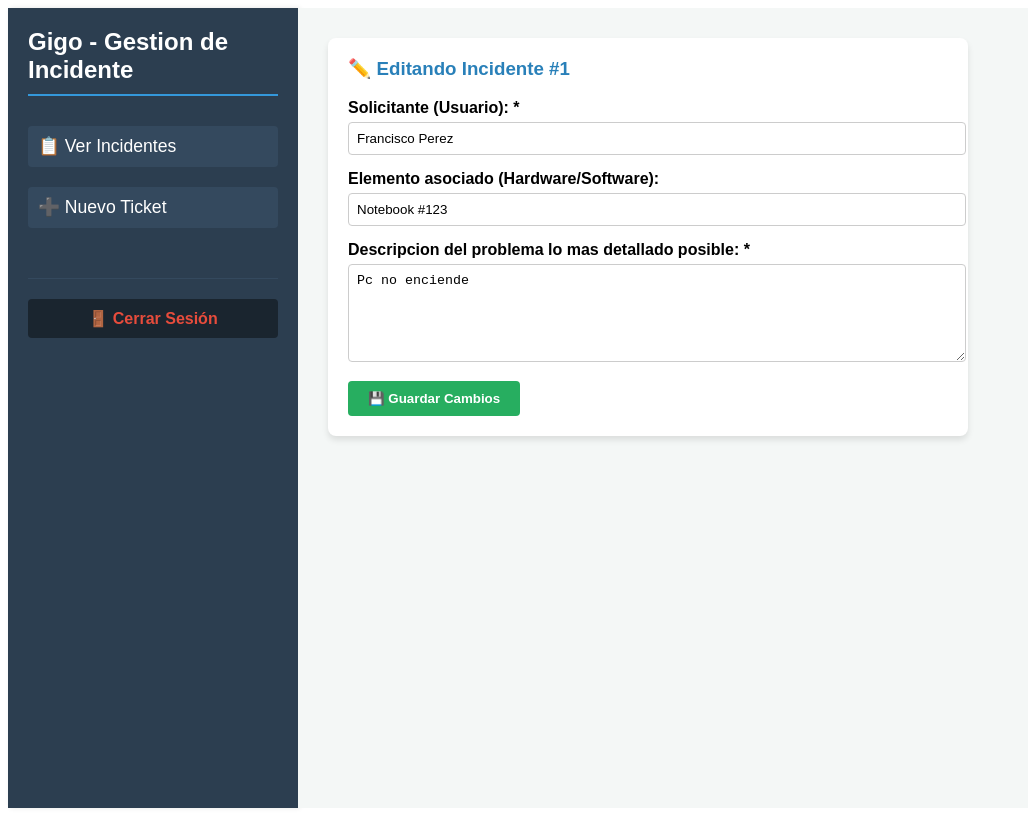
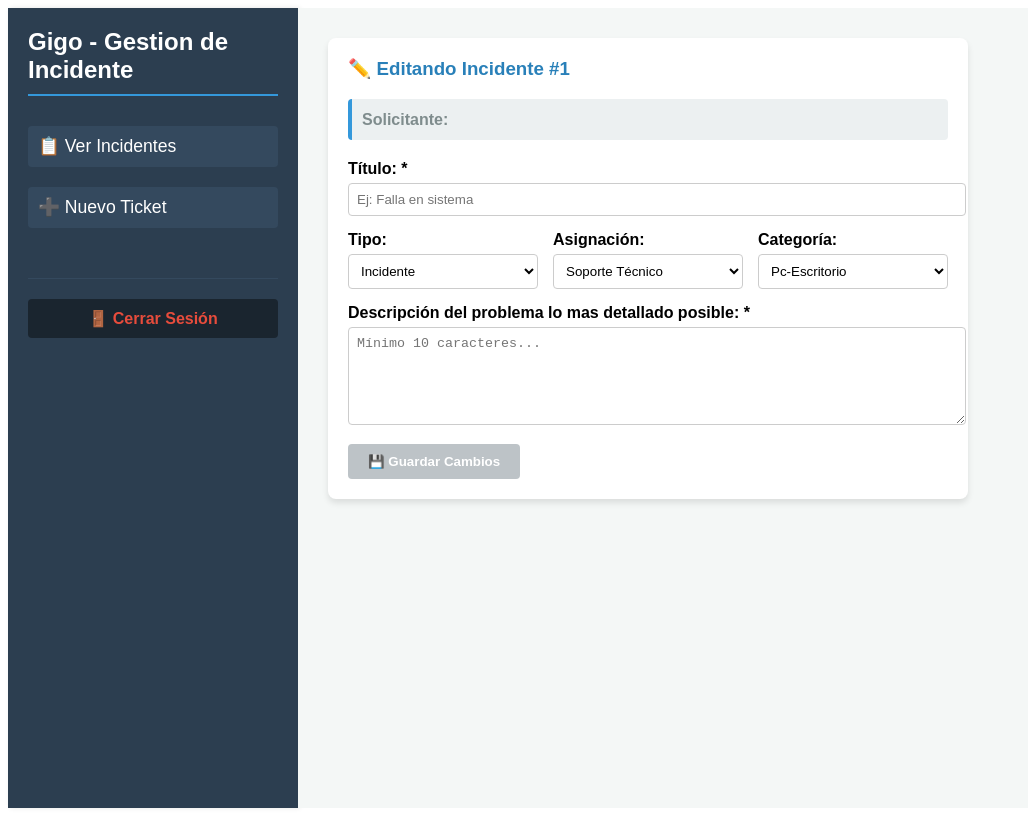
Before and after one commit to gabriel26293/gestion-tickets-gigo, an Angular app: page /editar/1 in a window 1280 px wide. Shown: the whole page, without its empty margins (0-1028 px from the left). Built offline with nearby package versions, Linux system fonts and the light colour scheme.

Commit message:
Implementamos roles, creamos usuarios con sus roles, cambiamos modalidad de apertura de ticket, creamos dos tipos de tickets

```diff
--- a/src/app/formulario/formulario.html
+++ b/src/app/formulario/formulario.html
@@ -7,21 +7,53 @@
     }
   </h3>
 
+  <div style="margin-bottom: 20px; background-color: #ecf0f1; padding: 10px; border-radius: 4px; border-left: 4px solid #3498db;">
+    <span style="font-weight: bold; color: #7f8c8d;">Solicitante:</span>
+    <span style="font-size: 1.1em; font-weight: bold; margin-left: 10px; color: #2c3e50;">{{ usuarioActual }}</span>
+  </div>
+
   <form [formGroup]="ticketFormulario" (ngSubmit)="guardarTicket()"><!--con forgroup le digo al form que tome ticketForm, que a su vez le di valor ngsubmit y que vaya a buscar nuestra funcion crearTicket-->
 
-	<!--mas adelante veremos si es necesario ingresar solicitante-->
-    <div style="margin-bottom: 15px;"> <!--vinculo formControlName con formGroup y le enchufo con el control "solicitante" repetimos en los demas-->
-      <label style="display: block; font-weight: bold; margin-bottom: 5px;">Solicitante (Usuario): *</label>
-      <input type="text" formControlName="solicitante" placeholder="Ej: Juan Pérez" style="width: 100%; padding: 8px; border: 1px solid #ccc; border-radius: 4px;">
+    <div style="margin-bottom: 15px;">
+      <label style="display: block; font-weight: bold; margin-bottom: 5px;">Título: *</label>
+      <input type="text" formControlName="titulo" placeholder="Ej: Falla en sistema" style="width: 100%; padding: 8px; border: 1px solid #ccc; border-radius: 4px;">
+    </div>
+
+    <div style="display: flex; gap: 15px; margin-bottom: 15px;">
+
+          <div style="flex: 1;">
+        <label style="display: block; font-weight: bold; margin-bottom: 5px;">Tipo:</label>
+        <select formControlName="tipo" style="width: 100%; padding: 8px; border: 1px solid #ccc; border-radius: 4px; background-color: white;">
+          <option value="Incidente">Incidente</option>
+          <option value="Solicitud">Solicitud</option>
+        </select>
+      </div>
+
+      <div style="flex: 1;">
+        <label style="display: block; font-weight: bold; margin-bottom: 5px;">Asignación:</label>
+        <select formControlName="asignacion" style="width: 100%; padding: 8px; border: 1px solid #ccc; border-radius: 4px; background-color: white;">
+          <option value="Soporte Tecnico">Soporte Técnico</option>
+          <option value="Aplicaciones">Aplicaciones</option>
+          <option value="Desarrollo">Desarrollo</option>
+        </select>
+      </div>
+
+      <div style="flex: 1;">
+        <label style="display: block; font-weight: bold; margin-bottom: 5px;">Categoría:</label>
+        <select formControlName="categoria" style="width: 100%; padding: 8px; border: 1px solid #ccc; border-radius: 4px; background-color: white;">
+          <option value="Notebook">Notebook</option>
+          <option value="Pc-Escritorio">Pc-Escritorio</option>
+          <option value="Impresora">Impresora</option>
+          <option value="MercadoTrader">MercadoTrader</option>
+          <option value="SysPLyFT">SysPLyFT</option>
+          <option value="SysCoreBancario">SysCoreBancario</option>
+        </select>
+      </div>
+
     </div>
 
     <div style="margin-bottom: 15px;">
-        <label style="display: block; font-weight: bold; margin-bottom: 5px;">Elemento asociado (Hardware/Software):</label>
-        <input type="text" formControlName="equipo" placeholder="Ej: PC-Ventas-01 / Impresora HP" style="width: 100%; padding: 8px; border: 1px solid #ccc; border-radius: 4px;">
-    </div>
-
-    <div style="margin-bottom: 15px;">
-      <label style="display: block; font-weight: bold; margin-bottom: 5px;">Descripcion del problema lo mas detallado posible: *</label>
+      <label style="display: block; font-weight: bold; margin-bottom: 5px;">Descripción del problema lo mas detallado posible: *</label>
       <textarea formControlName="descripcion" placeholder="Mínimo 10 caracteres..." style="width: 100%; padding: 8px; border: 1px solid #ccc; border-radius: 4px; min-height: 80px;"></textarea>
     </div>
 
--- a/src/app/formulario/formulario.ts
+++ b/src/app/formulario/formulario.ts
@@ -10,15 +10,21 @@ import { ActivatedRoute, Router } from '@angular/router';
   templateUrl: './formulario.html'
 })
 export class Formulario implements OnInit {
+
+  usuarioActual: string = ''; //para guardar el nombre logeado
   /*nuevoSolicitante: string = '';
   nuevoEquipo: string = '';
   nuevaDescripcion: string = '';*/
 
   //por ahora nuestro objeto lo llamamos ticketFormulario, despues vemos si hacemos cambios para escalarlo o lo consultamos con el profe
   ticketFormulario = new FormGroup({
-    solicitante: new FormControl('', Validators.required),//obligatprio
-    equipo: new FormControl(''),//opcional
-    descripcion: new FormControl('', [Validators.required, Validators.minLength(10)])//otro obligatorio min 10 caractes por ahira
+    titulo: new FormControl('', Validators.required),
+    descripcion: new FormControl('', [Validators.required, Validators.minLength(10)]),//otro obligatorio min 10 caractes por ahira
+    tipo: new FormControl('Incidente', Validators.required),
+    asignacion: new FormControl('Soporte Tecnico', Validators.required),
+    categoria: new FormControl('Pc-Escritorio', Validators.required)
+    //equipo: new FormControl(''),//opcional
+
   });
 
   //Si es mayor a 0 editamos. Si es 0 creamos
@@ -32,6 +38,11 @@ export class Formulario implements OnInit {
 
   ngOnInit() {// Este metodo se ejecuta automaticamente un milisegundo despues de abrir la pantalla
 
+    const sesion = localStorage.getItem('sesion_usuario');
+    if (sesion !== null) { //buscamos el usuario para colocarlo en el label, con mysql esto ya ni llo usariamos
+      this.usuarioActual = JSON.parse(sesion).username;
+    }
+
     const idEnLaUrl = this.rutaActiva.snapshot.paramMap.get('id');// Leem la barra de direcciones buscando  "id"
 
     if (idEnLaUrl !== null) {
@@ -42,9 +53,11 @@ export class Formulario implements OnInit {
 
       if (ticketAEditar !== undefined) { //si pasa el control autocompleta con react ;)
         this.ticketFormulario.setValue({
-          solicitante: ticketAEditar.solicitante,
-          equipo: ticketAEditar.equipoAsignado,
-          descripcion: ticketAEditar.descripcion
+          titulo: ticketAEditar.titulo,
+          descripcion: ticketAEditar.descripcion,
+          tipo: ticketAEditar.tipo,
+          asignacion: ticketAEditar.asignacion,
+          categoria: ticketAEditar.categoria
         });
       }
     }
@@ -61,17 +74,22 @@ export class Formulario implements OnInit {
     if (this.idEdicion > 0) {//edicion
       this.miServicio.actualizarTicket(
         this.idEdicion,
-        datos.solicitante || '', //podria haber usado > datos.solicitante!,
-        datos.equipo || 'Sin equipo',
-        datos.descripcion || ''
+        datos.titulo || '',  //pudimos usasr datos.titulo!
+        datos.descripcion || '',
+        datos.tipo || '',
+        datos.asignacion || '',
+        datos.categoria || ''
       );
       alert("¡Ticket actualizado con exito!");
 
     } else {//creacion
       this.miServicio.agregarTicket(
-        datos.solicitante || '',
-        datos.equipo || 'Sin equipo',
-        datos.descripcion || ''
+        this.usuarioActual,
+        datos.titulo || '',
+        datos.descripcion || '',
+        datos.tipo || '',
+        datos.asignacion || '',
+        datos.categoria || ''
       );
       alert("¡Ticket creado con exito!");
     }
--- a/src/app/lista-ticket/lista-ticket.html
+++ b/src/app/lista-ticket/lista-ticket.html
@@ -28,9 +28,8 @@
     <tr style="background-color: #34495e; color: white; text-align: left;">
       <th style="padding: 12px;">ID</th>
       <th style="padding: 12px;">Solicitante</th>
-      <th style="padding: 12px;">Hardware / Software</th>
-      <th style="padding: 12px;">Descripción</th>
-      <th style="padding: 12px;">Estado</th>
+      <th style="padding: 12px;">Título</th> <th style="padding: 12px;">Tipo</th> <th style="padding: 12px;">Asignación</th> <th style="padding: 12px;">Categoría</th> <th style="padding: 12px;">Estado</th>
+      <th style="padding: 12px;">Acciones</th>
       <th style="padding: 12px;">Fecha</th>
     </tr>
   </thead>
@@ -39,28 +38,38 @@
       <tr style="border-bottom: 1px solid #ddd;">
         <td style="padding: 12px; font-weight: bold;">#{{ ticket.id_ticket }}</td>
         <td style="padding: 12px;">{{ ticket.solicitante }}</td>
-        <td style="padding: 12px;">{{ ticket.equipoAsignado }}</td>
-        <td style="padding: 12px;">{{ ticket.descripcion }}</td>
+        <td style="padding: 12px;">{{ ticket.titulo }}</td>
+        <td style="padding: 12px;">{{ ticket.tipo }}</td>
+        <td style="padding: 12px;">{{ ticket.asignacion }}</td>
+        <td style="padding: 12px;">{{ ticket.categoria }}</td>
 
         <td style="padding: 12px;">
           @if (ticket.abierto) {
             <span style="background-color: #e74c3c; color: white; padding: 4px 8px; border-radius: 4px; font-size: 0.9em;">Abierto</span>
-            <button (click)="resolverTicket(ticket.id_ticket)" style="background-color: #f39c12; color: white; border: none; padding: 4px 8px; border-radius: 4px; cursor: pointer; font-size: 0.8em; font-weight: bold; margin-left: 5px;">✔ Resolver</button>
           } @else {
             <span style="background-color: #2ecc71; color: white; padding: 4px 8px; border-radius: 4px; font-size: 0.9em;">Resuelto</span>
           }
-          <button (click)="eliminarTicket(ticket.id_ticket)" style="background-color: #c0392b; color: white; border: none; padding: 4px 8px; border-radius: 4px; cursor: pointer; font-size: 0.8em; font-weight: bold; margin-left: 5px;">
+        </td>
+
+        <td style="padding: 12px;">
+          @if (ticket.abierto) {
+            <button (click)="resolverTicket(ticket.id_ticket)" style="background-color: #f39c12; color: white; border: none; padding: 4px 8px; border-radius: 4px; cursor: pointer; font-size: 0.8em; font-weight: bold; margin-right: 5px;">✔ Resolver</button>
+          }
+
+          <button (click)="eliminarTicket(ticket.id_ticket)" style="background-color: #c0392b; color: white; border: none; padding: 4px 8px; border-radius: 4px; cursor: pointer; font-size: 0.8em; font-weight: bold; margin-right: 5px;">
             🗑️ Borrar
           </button>
-          <button routerLink="/editar/{{ ticket.id_ticket }}" style="background-color: #3498db; color: white; border: none; padding: 4px 8px; border-radius: 4px; cursor: pointer;  font-size: 0.8em; font-weight: bold; margin-left: 5px;">
-           ✏️  Editar
+
+          <button routerLink="/editar/{{ ticket.id_ticket }}" style="background-color: #3498db; color: white; border: none; padding: 4px 8px; border-radius: 4px; cursor: pointer;  font-size: 0.8em; font-weight: bold;">
+           ✏️ Editar
           </button>
         </td>
+
         <td style="padding: 12px;">{{ ticket.fechaCreacion | date:'dd/MM/yyyy HH:mm' }}</td>
       </tr>
     } @empty {
       <tr>
-        <td colspan="6" style="padding: 20px; text-align: center; color: #7f8c8d; font-style: italic;">
+        <td colspan="7" style="padding: 20px; text-align: center; color: #7f8c8d; font-style: italic;">
           No hay incidentes para mostrar con el filtro actual.
         </td>
       </tr>
--- a/src/app/lista-ticket/lista-ticket.ts
+++ b/src/app/lista-ticket/lista-ticket.ts
@@ -1,4 +1,4 @@
-import { Component } from '@angular/core';
+import { Component, OnInit } from '@angular/core'; //por ahora para administrar la pantalla de admin y user usamos oninit en lista-ticket linea 12
 import { DatePipe } from '@angular/common';
 import { TicketService, Ticket } from '../ticket.service';
 import { RouterLink } from '@angular/router';
@@ -9,17 +9,51 @@ import { RouterLink } from '@angular/router';
   imports: [DatePipe, RouterLink],
   templateUrl: './lista-ticket.html'
 })
-export class ListaTicket {
+export class ListaTicket implements OnInit {
 
   filtroActual: string = 'todos';
 
+  //para la seguridad
+  usuarioLogueado: string = '';
+  rolLogueado: string = '';
+
   constructor(private miServicio: TicketService) {}
+
+  ngOnInit() {
+    // al abrir grilla vemos el rol del que esta mirando
+    const sesion = localStorage.getItem('sesion_usuario');
+    if (sesion !== null) {
+      const datosUsuario = JSON.parse(sesion);
+      this.usuarioLogueado = datosUsuario.username;
+      this.rolLogueado = datosUsuario.role;
+    }
+  }
 
   //lista completa
   get listaTickets(): Ticket[] {
     return this.miServicio.listaTickets;
   }
 
+  // seguridad roles
+  get ticketsMostrados(): Ticket[] {
+
+    let listaPermitida = this.listaTickets;// filtro por rol de seguridad
+
+    if (this.rolLogueado === 'user') {// (Si es admin pasamos de largo el if mantiene lista entera)
+      listaPermitida = listaPermitida.filter(ticket => ticket.solicitante === this.usuarioLogueado);
+    }
+
+    //  filtro botones (Abierto/Cerrado) sobre la lista ya asegurada
+    if (this.filtroActual === 'abiertos') {
+      return listaPermitida.filter(ticket => ticket.abierto === true);
+    } else if (this.filtroActual === 'resueltos') {
+      return listaPermitida.filter(ticket => ticket.abierto === false);
+    } else {
+      return listaPermitida;
+    }
+  }
+
+/*
   //lista personalisada usaurio seleccionada con boton #filter
   get ticketsMostrados(): Ticket[] {
     if (this.filtroActual === 'abiertos') {
@@ -30,7 +64,7 @@ export class ListaTicket {
       return this.listaTickets; // Si es todos devolvemos la lista entera
     }
   }
-
+*/
   //id filtrados para armar resumen #map
   get resumenIds(): string {
     const listaDeIds = this.ticketsMostrados.map(ticket => ticket.id_ticket);
--- a/src/app/login/login.ts
+++ b/src/app/login/login.ts
@@ -25,6 +25,33 @@ export class LoginComponent {
       return;
     }
 
+    let usuarioEncontrado: Usuario | null = null; // por ahora nulo
+
+    // Damos de alta los usuarios mas adelante lo hacemos com el xamp y mysql
+    if (this.usuarioInput === 'admin' && this.passInput === 'admin123') {
+      usuarioEncontrado = { username: 'admin', role: 'admin' };
+    } else if (this.usuarioInput === 'ggomez' && this.passInput === '1234') {
+      usuarioEncontrado = { username: 'ggomez', role: 'user' };
+    } else if (this.usuarioInput === 'tgianella' && this.passInput === '1234') {
+      usuarioEncontrado = { username: 'tgianella', role: 'user' };
+    }
+
+    if (usuarioEncontrado !== null) { // si existe guardo
+      localStorage.setItem('sesion_usuario', JSON.stringify(usuarioEncontrado));
+      this.enrutador.navigate(['/incidentes']);
+    } else {
+      alert('Credenciales incorrectas.');
+    }
+  }
+
+
+  /*
+  ingresar() {
+    if (this.usuarioInput === '' || this.passInput === '') {
+      alert('Por favor complete todos los campos.');
+      return;
+    }
+
     let usuarioEncontrado: Usuario | null = null;//por ahora nulo, lo dejamos asi
 
     // hardcodeamos
@@ -42,4 +69,6 @@ export class LoginComponent {
       alert('Credenciales incorrectas. Pruebe admin/admin123 o user/user123');//lo dejamos por ahora
     }
   }
+  */
+
 }
--- a/src/app/ticket.service.ts
+++ b/src/app/ticket.service.ts
@@ -3,8 +3,11 @@ import { Injectable } from '@angular/core';
 export interface Ticket{
   id_ticket: number;
   solicitante: string;
+  titulo: string;
   descripcion: string;
-  equipoAsignado: string;
+  tipo: string;
+  asignacion: string;
+  categoria: string;
   abierto: boolean;
   fechaCreacion: Date;
 }
@@ -14,6 +17,9 @@ export interface Ticket{
 })
 export class TicketService {
 
+  listaTickets: Ticket[] = [];
+  contadorId: number;
+/*hardcodeo
   listaTickets: Ticket[] = [
     {
     id_ticket: 1,
@@ -24,8 +30,8 @@ export class TicketService {
     fechaCreacion: new Date ('2026-06-04T18:35:25'),
     }
   ];
+  */
 
-  contadorId: number;
 
   // usamos el constructor para darle el valor inicial usando if/else y controlar los id de la lista
   constructor() {
@@ -50,12 +56,15 @@ export class TicketService {
   }
 
   //al mudar la creacion a service no puedo leer pantalla entonces paso datos por parametros
-  agregarTicket(solicitanteIngresado: string, equipoIngresado: string, descripcionIngresada: string) {
+  agregarTicket(solicitanteIngresado: string, tituloIngresado: string, descripcionIngresada: string, tipoIngresado: string, asignacionIngresada: string, categoriaIngresada: string) {
     const nuevoIncidente: Ticket = {
       id_ticket: this.contadorId,
       solicitante: solicitanteIngresado,
-      equipoAsignado: equipoIngresado,
+      titulo: tituloIngresado,
       descripcion: descripcionIngresada,
+      tipo: tipoIngresado,
+      asignacion: asignacionIngresada,
+      categoria: categoriaIngresada,
       abierto: true,
       fechaCreacion: new Date(),
     };
@@ -84,14 +93,16 @@ export class TicketService {
   }
 
   // Pasa los datos nuevos y sobrescribe los viejos
-  actualizarTicket(idBuscado: number, solicitanteNuevo: string, equipoNuevo: string, descripcionNueva: string) {
+  actualizarTicket(idBuscado: number, tituloNuevo: string, descripcionNueva: string, tipoNuevo: string, asignacionNueva: string, categoriaNueva: string) {
     const ticketEncontrado = this.obtenerTicketPorId(idBuscado);
 
     //valido
     if (ticketEncontrado) {
-      ticketEncontrado.solicitante = solicitanteNuevo;
-      ticketEncontrado.equipoAsignado = equipoNuevo;
+      ticketEncontrado.titulo = tituloNuevo;
       ticketEncontrado.descripcion = descripcionNueva;
+      ticketEncontrado.tipo = tipoNuevo;
+      ticketEncontrado.asignacion = asignacionNueva;
+      ticketEncontrado.categoria = categoriaNueva;
     }
     this.guardarEnStorage();
   }
```
